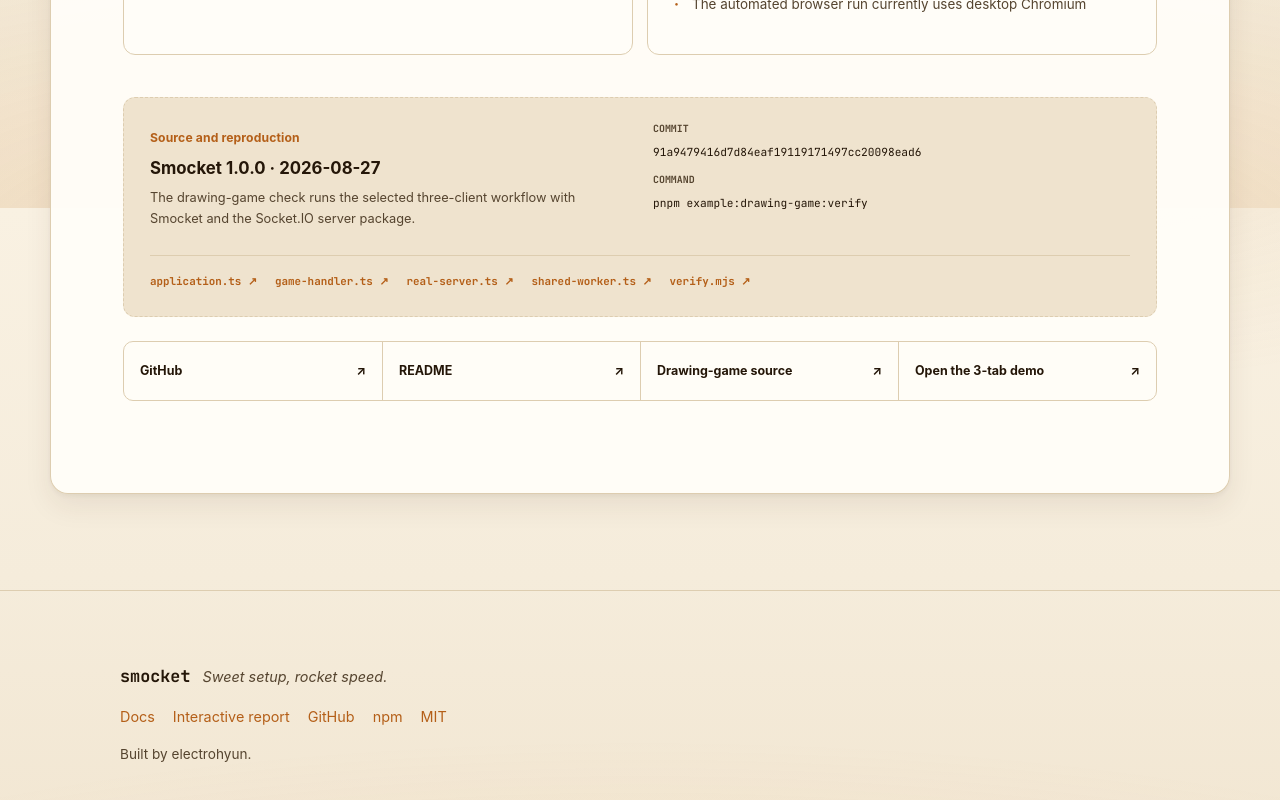
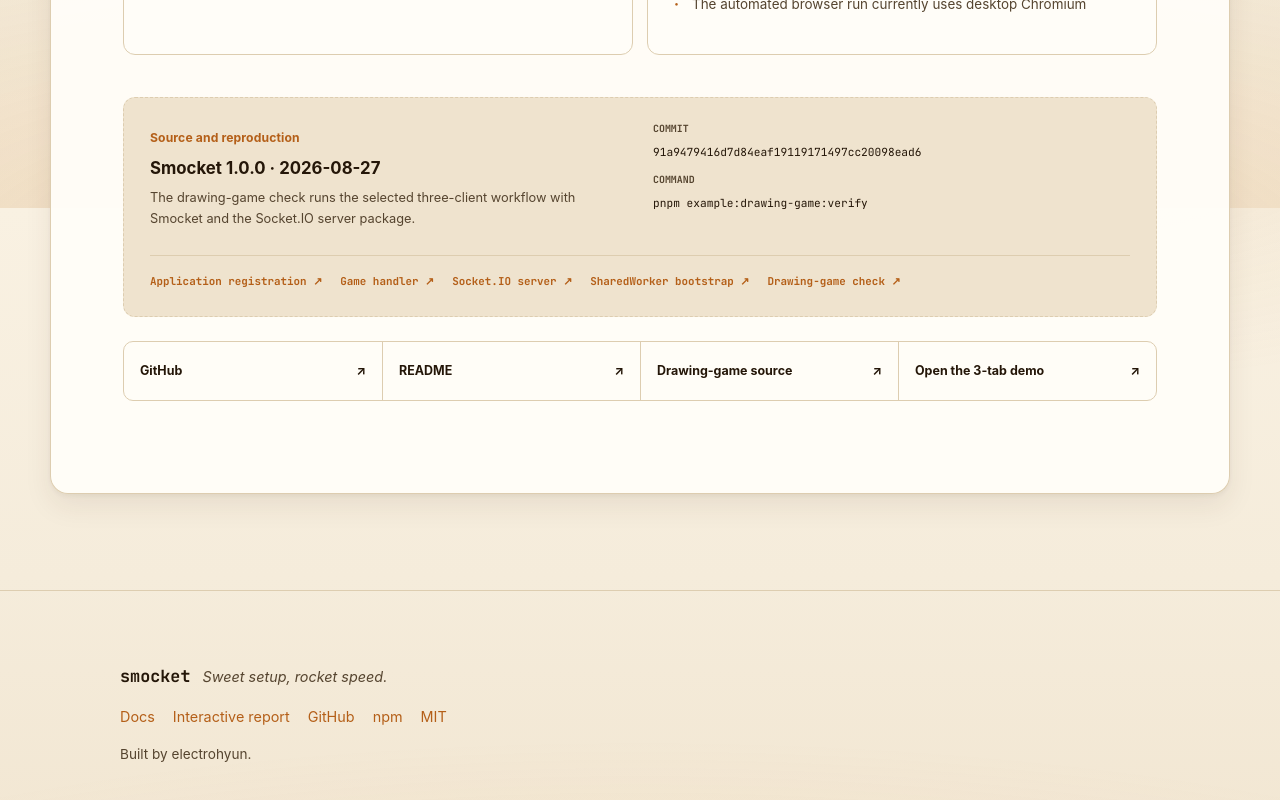
Before and after one commit to electrohyun/smocket-site, a Next.js app: page /case-study in a window 1280 px wide. Shown: the part 5392-6192 px from the top of the page. Built offline with nearby package versions, Linux system fonts and the light colour scheme; no server answers.

Commit message:
docs: rename the Socket.IO source label

```diff
--- a/app/case-study/page.tsx
+++ b/app/case-study/page.tsx
@@ -117,7 +117,7 @@
                 <div><dt>Command</dt><dd><code>{report.source.command}</code></dd></div>
               </dl>
               <div className={styles.sourceLinks}>
-                {report.source.files.map((file) => <a key={file} href={`${pinnedRoot}/${file}`}>{file.split('/').at(-1)} ↗</a>)}
+                {report.source.files.map((file) => <a key={file.path} href={`${pinnedRoot}/${file.path}`}>{file.label} ↗</a>)}
               </div>
             </aside>
 
--- a/content/interactive-report.ts
+++ b/content/interactive-report.ts
@@ -222,11 +222,11 @@
     command: 'pnpm example:drawing-game:verify',
     note: 'The drawing-game check runs the selected three-client workflow with Smocket and the Socket.IO server package.',
     files: [
-      'examples/drawing-game/src/game/application.ts',
-      'examples/drawing-game/src/game/game-handler.ts',
-      'examples/drawing-game/src/real-server.ts',
-      'examples/drawing-game/src/shared-worker.ts',
-      'examples/drawing-game/verify.mjs',
+      { label: 'Application registration', path: 'examples/drawing-game/src/game/application.ts' },
+      { label: 'Game handler', path: 'examples/drawing-game/src/game/game-handler.ts' },
+      { label: 'Socket.IO server', path: 'examples/drawing-game/src/real-server.ts' },
+      { label: 'SharedWorker bootstrap', path: 'examples/drawing-game/src/shared-worker.ts' },
+      { label: 'Drawing-game check', path: 'examples/drawing-game/verify.mjs' },
     ],
   },
   links: [
```
